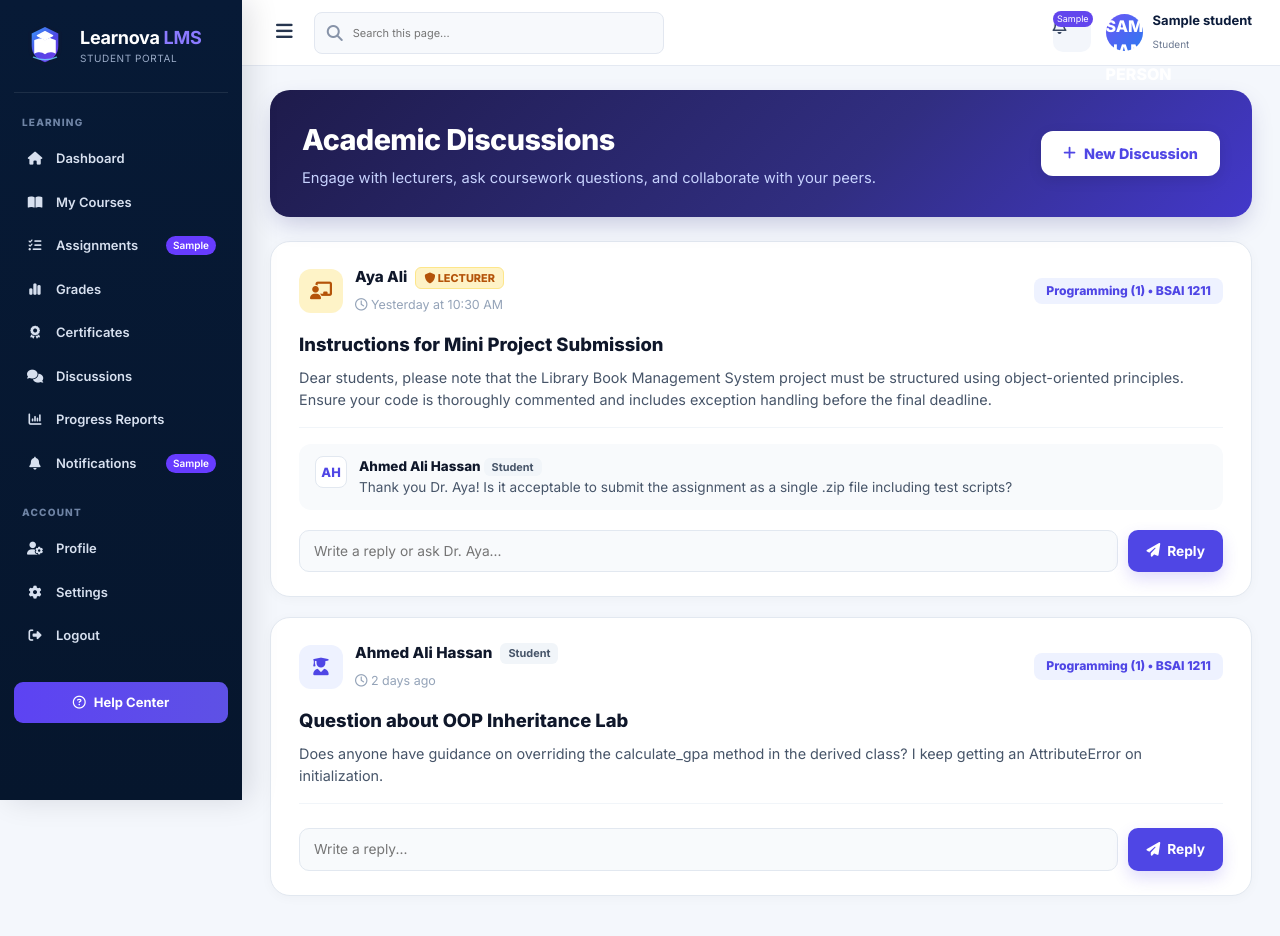
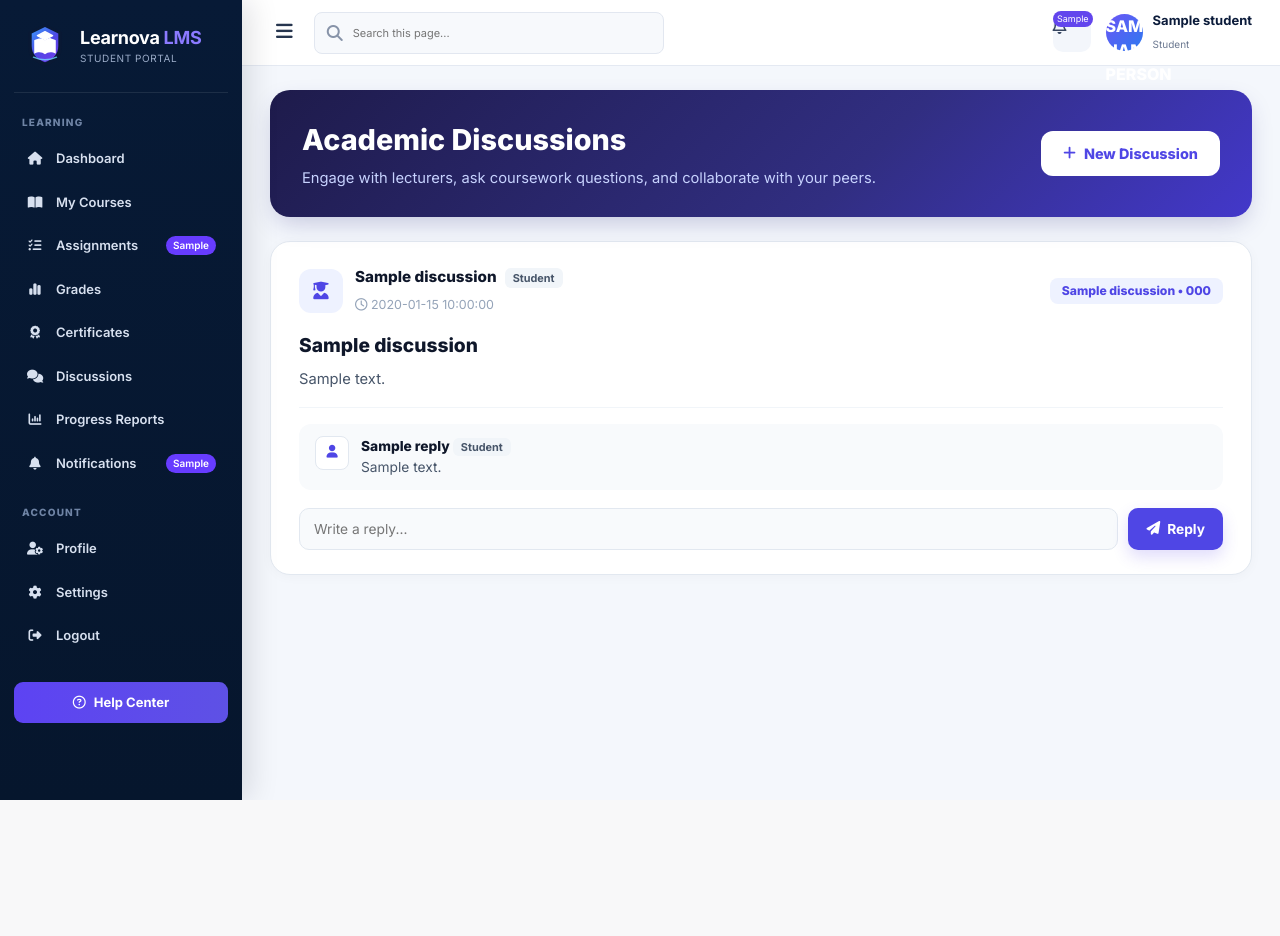
Before and after one commit to sanad-shat/Learnova-LMS-Platform, a Python web app: template ecms/app/templates/student/discussions.html in a window 1280 px wide. After the commit the page ends 800 px from the top, so only its background shows below. Run offline with Jinja, Linux system fonts and the light colour scheme; the template is opened without the code that fills it: most values are stand-ins (such as "Sample title", 1, 10 or a date in 2020).

Commit message:
Update discussions.html

```diff
--- a/ecms/app/templates/student/discussions.html
+++ b/ecms/app/templates/student/discussions.html
@@ -1,5 +1,5 @@
 {% extends 'student/base.html' %}
-{% block title %}Discussions | Learnova Student{% endblock %}
+{% block title %}Academic Discussions | Learnova Student{% endblock %}
 
 {% block content %}
 <style>
@@ -18,7 +18,7 @@
     --slate-100: #f1f5f9;
     --slate-50: #f8fafc;
     --success: #10b981;
-    --success-soft: #ecfdf5;
+    --amber: #f59e0b;
   }
 
   .disc-page-shell {
@@ -30,7 +30,7 @@
     box-sizing: border-box;
   }
 
-  /* 1. Header Banner */
+  /* Header Banner */
   .disc-hero-banner {
     background: linear-gradient(135deg, #1e1b4b 0%, #312e81 60%, #4338ca 100%);
     border-radius: 20px;
@@ -48,7 +48,6 @@
     font-size: 1.8rem;
     font-weight: 800;
     margin: 0 0 6px;
-    letter-spacing: -0.02em;
   }
 
   .disc-hero-banner p {
@@ -69,7 +68,6 @@
     display: inline-flex;
     align-items: center;
     gap: 8px;
-    box-shadow: 0 4px 14px rgba(0, 0, 0, 0.1);
     transition: all 0.2s ease;
   }
 
@@ -78,7 +76,7 @@
     transform: translateY(-2px);
   }
 
-  /* 2. Discussions List */
+  /* Feed Container */
   .disc-list-container {
     display: flex;
     flex-direction: column;
@@ -95,11 +93,7 @@
     flex-direction: column;
     gap: 16px;
     box-shadow: 0 2px 12px rgba(15, 23, 42, 0.03);
-    transition: all 0.2s ease;
-  }
-
-  .disc-card-box:hover {
-    border-color: #cbd5e1;
+    box-sizing: border-box;
   }
 
   .disc-author-row {
@@ -179,14 +173,14 @@
 
   .disc-body-content h3 {
     margin: 0 0 8px;
-    font-size: 1.15rem;
+    font-size: 1.2rem;
     font-weight: 800;
     color: var(--slate-900);
   }
 
   .disc-body-content p {
     margin: 0;
-    font-size: 0.9rem;
+    font-size: 0.92rem;
     color: var(--slate-600);
     line-height: 1.55;
   }
@@ -210,8 +204,8 @@
   }
 
   .reply-avatar {
-    width: 32px;
-    height: 32px;
+    width: 34px;
+    height: 34px;
     border-radius: 8px;
     background: #ffffff;
     border: 1px solid var(--slate-200);
@@ -226,23 +220,23 @@
 
   .reply-text-box h5 {
     margin: 0 0 2px;
-    font-size: 0.84rem;
+    font-size: 0.86rem;
     font-weight: 800;
     color: var(--slate-900);
   }
 
   .reply-text-box p {
     margin: 0;
-    font-size: 0.85rem;
+    font-size: 0.86rem;
     color: var(--slate-600);
     line-height: 1.4;
   }
 
-  /* Inline Quick Reply Input */
+  /* Reply Form */
   .quick-reply-form {
     display: flex;
     gap: 10px;
-    margin-top: 8px;
+    margin-top: 6px;
   }
 
   .quick-reply-form input {
@@ -253,13 +247,12 @@
     padding: 10px 14px;
     font-size: 0.86rem;
     outline: none;
-    transition: all 0.2s;
+    box-sizing: border-box;
   }
 
   .quick-reply-form input:focus {
     background: #ffffff;
     border-color: var(--primary);
-    box-shadow: 0 0 0 3px var(--primary-soft);
   }
 
   .quick-reply-form button {
@@ -271,14 +264,9 @@
     font-weight: 700;
     font-size: 0.86rem;
     cursor: pointer;
-    transition: all 0.2s;
   }
 
-  .quick-reply-form button:hover {
-    background: var(--primary-hover);
-  }
-
-  /* Modal Style */
+  /* Modal */
   .modal-overlay {
     display: none;
     position: fixed;
@@ -299,7 +287,7 @@
     background: #ffffff;
     border-radius: 20px;
     width: 100%;
-    max-width: 560px;
+    max-width: 540px;
     overflow: hidden;
     box-shadow: 0 20px 40px rgba(0, 0, 0, 0.2);
   }
@@ -375,19 +363,6 @@
     font-weight: 700;
     cursor: pointer;
   }
-
-  @media (max-width: 768px) {
-    .disc-hero-banner {
-      flex-direction: column;
-      align-items: flex-start;
-      gap: 16px;
-      padding: 20px;
-    }
-    .btn-new-disc {
-      width: 100%;
-      justify-content: center;
-    }
-  }
 </style>
 
 <div class="disc-page-shell">
@@ -403,10 +378,66 @@
     </button>
   </div>
 
-  <!-- 2. Discussions Feed -->
+  <!-- 2. Discussions List -->
   <div class="disc-list-container">
+    {% if discussions %}
+      {% for d in discussions %}
+      <div class="disc-card-box">
+        <div class="disc-author-row">
+          <div class="author-info-group">
+            <div class="author-avatar {{ 'instructor' if d.author_role in ['teacher', 'instructor', 'lecturer'] else '' }}">
+              <i class="fa-solid {{ 'fa-chalkboard-user' if d.author_role in ['teacher', 'instructor', 'lecturer'] else 'fa-user-graduate' }}"></i>
+            </div>
+            <div class="author-texts">
+              <h4>
+                {{ d.author_name }}
+                {% if d.author_role in ['teacher', 'instructor', 'lecturer'] %}
+                  <span class="badge-instructor"><i class="fa-solid fa-shield"></i> Lecturer</span>
+                {% else %}
+                  <span class="badge-student">Student</span>
+                {% endif %}
+              </h4>
+              <small><i class="fa-regular fa-clock"></i> {{ d.created_at }}</small>
+            </div>
+          </div>
+          <span class="disc-course-pill">{{ d.course_name }} • {{ d.course_code }}</span>
+        </div>
 
-    <!-- منشور من الدكتور -->
+        <div class="disc-body-content">
+          <h3>{{ d.title }}</h3>
+          <p>{{ d.content }}</p>
+        </div>
+
+        <div class="disc-replies-tray">
+          {% for r in d.replies %}
+          <div class="reply-item">
+            <div class="reply-avatar">
+              <i class="fa-solid {{ 'fa-user-tie' if r.author_role in ['teacher', 'instructor', 'lecturer'] else 'fa-user' }}"></i>
+            </div>
+            <div class="reply-text-box">
+              <h5>
+                {{ r.author_name }}
+                {% if r.author_role in ['teacher', 'instructor', 'lecturer'] %}
+                  <span class="badge-instructor">Lecturer</span>
+                {% else %}
+                  <span class="badge-student">Student</span>
+                {% endif %}
+              </h5>
+              <p>{{ r.text }}</p>
+            </div>
+          </div>
+          {% endfor %}
+
+          <!-- نموذج إرسال الرد المباشر -->
+          <form class="quick-reply-form" method="POST" action="/student/discussions/{{ d.id }}/reply">
+            <input type="text" name="reply_text" placeholder="Write a reply..." required>
+            <button type="submit"><i class="fa-solid fa-paper-plane"></i> Reply</button>
+          </form>
+        </div>
+      </div>
+      {% endfor %}
+    {% else %}
+      <!-- مناقشة افتراضية من دكتور المادة إن لم تكن هناك مناقشات بعد -->
       <div class="disc-card-box">
         <div class="disc-author-row">
           <div class="author-info-group">
@@ -415,66 +446,23 @@
             </div>
             <div class="author-texts">
               <h4>Aya Ali <span class="badge-instructor"><i class="fa-solid fa-shield"></i> Lecturer</span></h4>
-            <small><i class="fa-regular fa-clock"></i> Yesterday at 10:30 AM</small>
+              <small><i class="fa-regular fa-clock"></i> Course Forum</small>
             </div>
           </div>
           <span class="disc-course-pill">Programming (1) • BSAI 1211</span>
         </div>
 
         <div class="disc-body-content">
-        <h3>Instructions for Mini Project Submission</h3>
-        <p>Dear students, please note that the Library Book Management System project must be structured using object-oriented principles. Ensure your code is thoroughly commented and includes exception handling before the final deadline.</p>
-      </div>
-
-      <div class="disc-replies-tray">
-        <div class="reply-item">
-          <div class="reply-avatar">AH</div>
-          <div class="reply-text-box">
-            <h5>Ahmed Ali Hassan <span class="badge-student">Student</span></h5>
-            <p>Thank you Dr. Aya! Is it acceptable to submit the assignment as a single .zip file including test scripts?</p>
+          <h3>Welcome to the Course Discussions!</h3>
+          <p>Feel free to ask any questions related to lectures, homework, or exam preparation here. All classmates and course instructors can participate.</p>
         </div>
       </div>
-
-        <form class="quick-reply-form" onsubmit="event.preventDefault(); appendMockReply(this);">
-          <input type="text" placeholder="Write a reply or ask Dr. Aya..." required>
-          <button type="submit"><i class="fa-solid fa-paper-plane"></i> Reply</button>
-        </form>
-      </div>
-    </div>
-
-    <!-- منشور من طالب -->
-    <div class="disc-card-box">
-      <div class="disc-author-row">
-        <div class="author-info-group">
-          <div class="author-avatar">
-            <i class="fa-solid fa-user-graduate"></i>
-          </div>
-          <div class="author-texts">
-            <h4>Ahmed Ali Hassan <span class="badge-student">Student</span></h4>
-            <small><i class="fa-regular fa-clock"></i> 2 days ago</small>
-          </div>
-        </div>
-        <span class="disc-course-pill">Programming (1) • BSAI 1211</span>
-      </div>
-
-      <div class="disc-body-content">
-        <h3>Question about OOP Inheritance Lab</h3>
-        <p>Does anyone have guidance on overriding the calculate_gpa method in the derived class? I keep getting an AttributeError on initialization.</p>
-      </div>
-
-      <div class="disc-replies-tray">
-        <form class="quick-reply-form" onsubmit="event.preventDefault(); appendMockReply(this);">
-          <input type="text" placeholder="Write a reply..." required>
-          <button type="submit"><i class="fa-solid fa-paper-plane"></i> Reply</button>
-        </form>
-      </div>
+    {% endif %}
   </div>
 
 </div>
 
-</div>
-
-<!-- نافذة إنشاء مناقشة جديدة -->
+<!-- Modal نافذة إضافة موضوع جديد -->
 <div class="modal-overlay" id="newDiscModal">
   <div class="modal-box">
     <div class="modal-header">
@@ -482,23 +470,28 @@
       <button style="background:none; border:none; font-size:1.2rem; cursor:pointer;" onclick="closeNewDiscModal()">&times;</button>
     </div>
 
-    <form onsubmit="event.preventDefault(); createNewDiscussion(this);">
+    <form method="POST" action="/student/discussions/create">
       <div class="modal-body">
         <div class="form-group-field">
           <label>Course</label>
-          <select required>
-            <option value="BSAI 1211">Programming (1) - BSAI 1211</option>
+          <select name="course_id" required>
+            {% for c in courses %}
+              <option value="{{ c.id }}">{{ c.name }} ({{ c.code }})</option>
+            {% endfor %}
+            {% if not courses %}
+              <option value="1">Programming (1) (BSAI 1211)</option>
+            {% endif %}
           </select>
         </div>
 
         <div class="form-group-field">
           <label>Topic Title</label>
-          <input type="text" placeholder="e.g. Question regarding Unit 4 quiz" required>
+          <input type="text" name="title" placeholder="e.g. Question regarding Unit 4 quiz" required>
         </div>
 
         <div class="form-group-field">
           <label>Discussion Details</label>
-          <textarea rows="4" placeholder="Explain your question or idea clearly..." required></textarea>
+          <textarea name="content" rows="4" placeholder="Explain your question or idea clearly..." required></textarea>
         </div>
       </div>
 
@@ -518,59 +511,5 @@
   function closeNewDiscModal() {
     document.getElementById('newDiscModal').classList.remove('active');
   }
-
-  function appendMockReply(form) {
-    const input = form.querySelector('input');
-    const val = input.value.trim();
-    if (!val) return;
-
-    const tray = form.parentElement;
-    const newReply = document.createElement('div');
-    newReply.className = 'reply-item';
-    newReply.innerHTML = `
-      <div class="reply-avatar">AH</div>
-      <div class="reply-text-box">
-        <h5>Ahmed Ali Hassan <span class="badge-student">Student</span></h5>
-        <p>${val}</p>
-      </div>
-    `;
-    tray.insertBefore(newReply, form);
-    input.value = '';
-  }
-
-  function createNewDiscussion(form) {
-    const title = form.querySelector('input').value;
-    const desc = form.querySelector('textarea').value;
-    const container = document.querySelector('.disc-list-container');
-
-    const card = document.createElement('div');
-    card.className = 'disc-card-box';
-    card.innerHTML = `
-      <div class="disc-author-row">
-        <div class="author-info-group">
-          <div class="author-avatar"><i class="fa-solid fa-user-graduate"></i></div>
-          <div class="author-texts">
-            <h4>Ahmed Ali Hassan <span class="badge-student">Student</span></h4>
-            <small><i class="fa-regular fa-clock"></i> Just now</small>
-          </div>
-        </div>
-        <span class="disc-course-pill">Programming (1) • BSAI 1211</span>
-      </div>
-      <div class="disc-body-content">
-        <h3>${title}</h3>
-        <p>${desc}</p>
-      </div>
-      <div class="disc-replies-tray">
-        <form class="quick-reply-form" onsubmit="event.preventDefault(); appendMockReply(this);">
-          <input type="text" placeholder="Write a reply..." required>
-          <button type="submit"><i class="fa-solid fa-paper-plane"></i> Reply</button>
-        </form>
-      </div>
-    `;
-
-    container.insertBefore(card, container.firstChild);
-    form.reset();
-    closeNewDiscModal();
-  }
 </script>
 {% endblock %}
```
Lines whose indentation alone changed are shown as unchanged.
